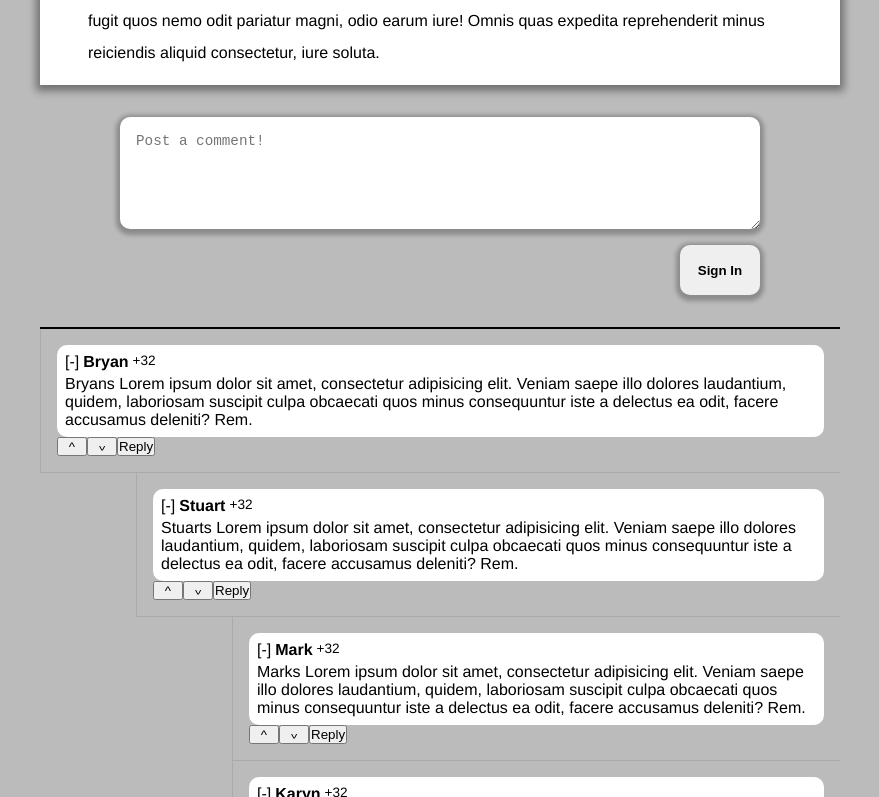
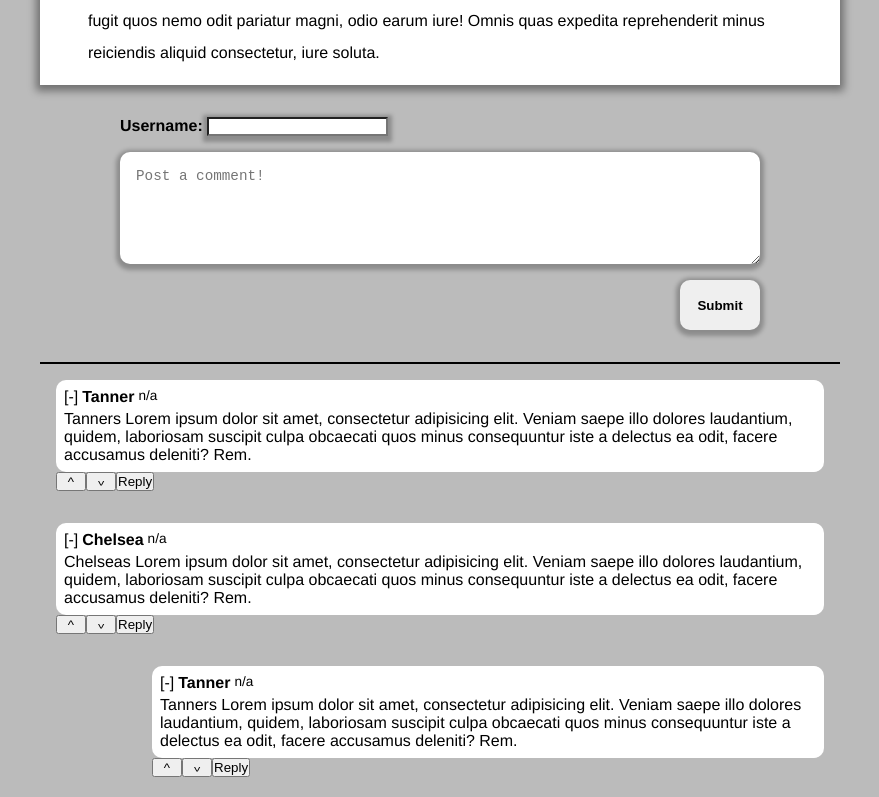
Before and after one commit to gaddscientist/article-comments-demo, a Vue app: page / in a window 1280 px wide. Shown: the part 763-1560 px from the top of the page, without its empty margins (200-1079 px from the left). Built offline with nearby package versions, Linux system fonts and the light colour scheme.

Commit message:
Basic comment posting to Vuex

```diff
--- a/src/components/layout/CreateComment.vue
+++ b/src/components/layout/CreateComment.vue
@@ -1,5 +1,12 @@
 <template>
-  <form @submit.prevent="">
+  <form @submit.prevent="postComment">
+    <label for="username"><strong>Username: </strong></label>
+    <input
+      id="username"
+      type="text"
+      style="box-shadow: 0 2px 4px 4px rgba(0, 0, 0, 0.25);"
+      v-model="uname"
+    />
     <textarea
       id="comment"
       cols="60"
@@ -16,9 +23,19 @@
 export default {
   data() {
     return {
-      isLoggedIn: false,
+      isLoggedIn: true,
+      uname: '',
       commentBody: '',
     };
+  },
+  methods: {
+    postComment() {
+      this.$store.dispatch('postComment', {
+        depth: 0,
+        uname: this.uname,
+        body: this.commentBody,
+      });
+    },
   },
 };
 </script>
--- a/src/components/layout/SingleComment.vue
+++ b/src/components/layout/SingleComment.vue
@@ -7,7 +7,7 @@
           >[-]</a
         >
         <p class="username">{{ item.uname }}</p>
-        <span class="rating">+32</span>
+        <span class="rating">{{ item.date ? date : 'n/a' }}</span>
       </div>
       <p v-if="isVisible">{{ item.body }}</p>
     </div>
@@ -39,7 +39,16 @@ export default {
   },
   computed: {
     childStyles() {
-      return { width: 50 - 6 * this.item.depth + 'rem' };
+      return { 'max-width': 50 - 6 * this.item.depth + 'rem' };
+    },
+    date() {
+      return (
+        this.item.date.toLocaleDateString('en-US') +
+        ' ' +
+        this.item.date.getHours() +
+        ':' +
+        this.item.date.getMinutes()
+      );
     },
   },
 };
@@ -53,8 +62,7 @@ a {
   list-style: none;
   margin: 0 0 0 auto;
   padding: 1rem 1rem 1rem 1rem;
-  border-bottom: 1px solid #aaa;
-  border-left: 1px solid #aaa;
+  /* border: 1px solid #aaa; */
 }
 .comment {
   background: white;
--- a/src/components/layout/TheComments.vue
+++ b/src/components/layout/TheComments.vue
@@ -31,7 +31,7 @@ export default {
   width: 100%;
 }
 ul {
-  width: 50rem;
+  max-width: 50rem;
   margin: 0 auto;
 }
 </style>
--- a/src/store/index.js
+++ b/src/store/index.js
@@ -3,6 +3,7 @@ import { createStore } from 'vuex';
 export default createStore({
   state() {
     return {
+      id: 22,
       comments: [
         {
           id: 1,
@@ -194,11 +195,25 @@ export default createStore({
       ],
     };
   },
-  mutations: {},
-  actions: {},
+  mutations: {
+    addNewComment(state, payload) {
+      state.comments.push({
+        id: state.id++,
+        uname: payload.uname,
+        depth: payload.depth,
+        body: payload.body,
+        date: new Date(),
+      });
+    },
+  },
+  actions: {
+    postComment(context, payload) {
+      context.commit('addNewComment', payload);
+    },
+  },
   getters: {
     getComments(state) {
-      return state.comments;
+      return state.comments.reverse();
     },
   },
   modules: {},
```
Also changed, not shown: .eslintrc.js (added).
